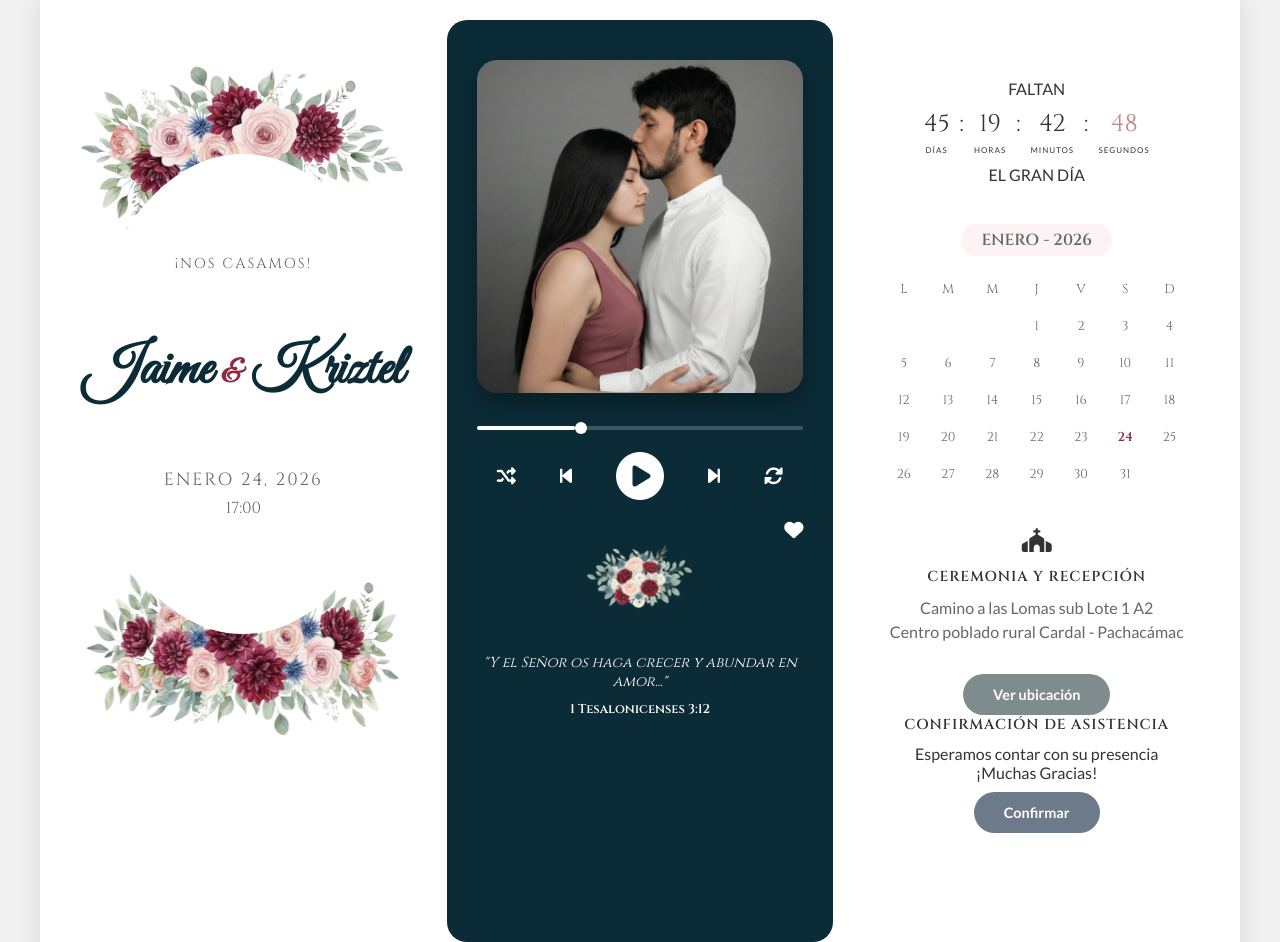
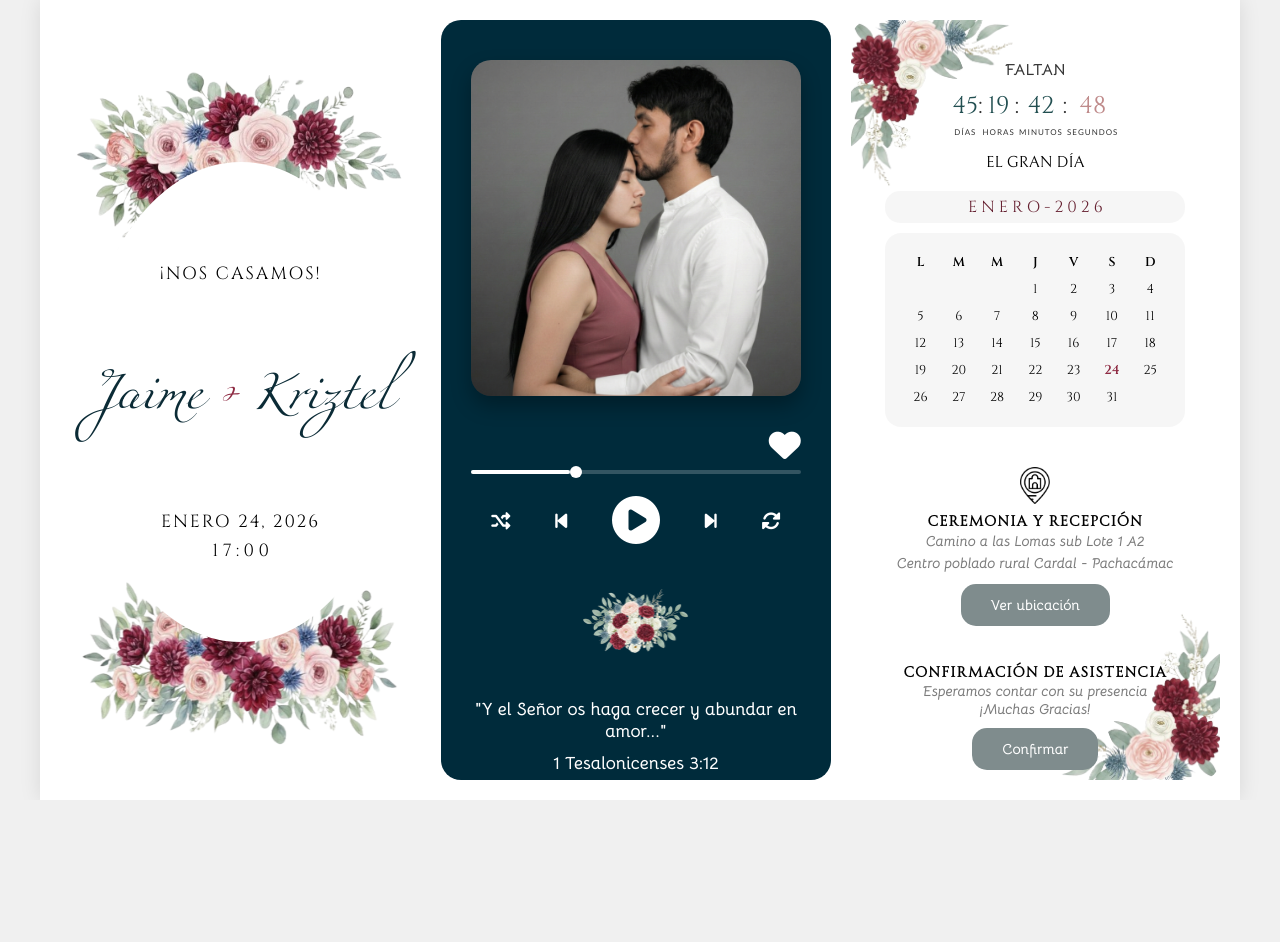
Before and after one commit to jjesal/saveTheDate, a plain HTML site: page index.html in a window 1280 px wide. Shown: the top 942 px of the page. After the commit the page ends 800 px from the top, so only its background shows below. Drawn offline with Linux system fonts and the light colour scheme.

Commit message:
fonts and icons

```diff
--- a/index.html
+++ b/index.html
@@ -4,7 +4,7 @@
 <head>
     <meta charset="UTF-8">
     <meta name="viewport" content="width=device-width, initial-scale=1.0">
-    <title>Boda de Jaime & Kriztel</title>
+    <title>Jaime & Kriztel</title>
     <link rel="preconnect" href="https://fonts.googleapis.com">
     <link rel="preconnect" href="https://fonts.gstatic.com" crossorigin>
     <link
@@ -24,16 +24,16 @@
             </div>
 
             <main class="main-circle">
-                <p class="intro-text">¡NOS CASAMOS!</p>
+                <p class="intro-text secondary-text">¡NOS CASAMOS!</p>
 
                 <h1 class="couple-names">
-                    Jaime <span class="amp">&</span> Kriztel
+                    Jaime <span class="amp">+</span> Kriztel
                 </h1>
 
-                <div class="date-highlight">
+                <div class="date-highlight secondary-text">
                     <time datetime="2026-01-24T17:00">
                         <span class="date">ENERO 24, 2026</span>
-                        <span class="time">17:00</span>
+                        <span class="time">1 7 : 0 0</span>
                     </time>
                 </div>
 
@@ -49,6 +49,7 @@
             </div>
 
             <div class="music-player">
+                <i class="fa-solid fa-heart"></i>
                 <div class="progress-bar">
                     <div class="progress-fill"></div>
                     <div class="progress-handle"></div>
@@ -60,7 +61,7 @@
                     <button aria-label="Siguiente"><i class="fa-solid fa-forward-step"></i></button>
                     <button aria-label="Repetir"><i class="fa-solid fa-rotate"></i></button>
                 </div>
-                <button class="favorite-btn" aria-label="Favorito"><i class="fa-solid fa-heart"></i></button>
+                <button class="favorite-btn" aria-label="Favorito"></button>
             </div>
 
             <div class="verse-container">
@@ -74,7 +75,7 @@
 
         <section class="details-section">
             <div class="floral-corner top-left">
-                <img src="flores-corner.png" alt="" aria-hidden="true">
+                <img src="./final-rose.png" alt="" aria-hidden="true">
             </div>
 
             <div class="countdown-container">
@@ -85,13 +86,15 @@
                     <div class="time-unit"><span id="minutos">17</span><small>MINUTOS</small></div>:
                     <div class="time-unit"><span id="segundos">57</span><small>SEGUNDOS</small></div>
                 </div>
-                <p class="label">EL GRAN DÍA</p>
+                <p class="label great-day">EL GRAN DÍA</p>
             </div>
 
             <div class="calendar-wrapper">
-                <h3>ENERO - 2026</h3>
+                <h3>E N E R O  -  2 0 2 6</h3>
                 <div class="calendar-grid">
-                    <span>L</span><span>M</span><span>M</span><span>J</span><span>V</span><span>S</span><span>D</span>
+                    <span class="week-days">L</span><span class="week-days">M</span><span class="week-days">M</span><span
+                        class="week-days">J</span><span class="week-days">V</span><span class="week-days">S</span><span
+                        class="week-days">D</span>
                     <span class="empty"></span><span class="empty"></span><span class="empty"></span>
                     <span>1</span><span>2</span><span>3</span><span>4</span>
                     <span>5</span><span>6</span><span>7</span><span>8</span><span>9</span><span>10</span><span>11</span>
@@ -103,26 +106,26 @@
             </div>
 
             <article class="location-info">
-                <i class="fa-solid fa-church location-icon"></i>
+                <img width="30" height="37" draggable="false" src="./ubicacion.png">
                 <h3>CEREMONIA Y RECEPCIÓN</h3>
-                <address>
+                <address class="final-secondary-text">
                     Camino a las Lomas sub Lote 1 A2<br>
                     Centro poblado rural Cardal - Pachacámac
                 </address>
 
                 <div class="action-buttons">
-                    <a href="https://maps.google.com" target="_blank" class="btn btn-secondary">Ver ubicación</a>
+                    <a href="https://maps.app.goo.gl/qMP4zxA41zV1CxEJ8?g_st=aw" target="_blank" class="btn btn-secondary">Ver ubicación</a>
                 </div>
             </article>
 
             <article class="rsvp-info">
                 <h3>CONFIRMACIÓN DE ASISTENCIA</h3>
-                <p>Esperamos contar con su presencia<br>¡Muchas Gracias!</p>
-                <button class="btn btn-primary">Confirmar</button>
+                <p class="final-secondary-text">Esperamos contar con su presencia<br>¡Muchas Gracias!</p>
+                <a href="http://wa.me/51970773680" target="_blank"  class="btn btn-primary">Confirmar</a>
             </article>
 
             <div class="floral-corner bottom-right">
-                <img src="flores-corner-br.png" alt="" aria-hidden="true">
+                <img src="./final-rose.png" alt="" aria-hidden="true">
             </div>
         </section>
 
--- a/style.css
+++ b/style.css
@@ -19,11 +19,102 @@
     /* Para cuerpo de texto */
 }
 
+@font-face {
+    font-family: 'fuente1';
+    src: url('./fonts/1.woff2') format('woff2');
+    font-weight: normal;
+    font-style: normal;
+    font-display: swap;
+}
+
+@font-face {
+    font-family: 'fuente2';
+    src: url('./fonts/2.woff2') format('woff2');
+    font-weight: normal;
+    font-style: normal;
+    font-display: swap;
+}
+
+@font-face {
+    font-family: 'fuente3';
+    src: url('./fonts/3.woff2') format('woff2');
+    font-weight: normal;
+    font-style: normal;
+    font-display: swap;
+}
+
+@font-face {
+    font-family: 'fuente4';
+    src: url('./fonts/4.woff2') format('woff2');
+    font-weight: normal;
+    font-style: normal;
+    font-display: swap;
+}
+
+@font-face {
+    font-family: 'fuente5';
+    src: url('./fonts/5.woff2') format('woff2');
+    font-weight: normal;
+    font-style: normal;
+    font-display: swap;
+}
+
+@font-face {
+    font-family: 'fuente6';
+    src: url('./fonts/6.woff2') format('woff2');
+    font-weight: normal;
+    font-style: normal;
+    font-display: swap;
+}
+
+@font-face {
+    font-family: 'fuente7';
+    src: url('./fonts/7.woff2') format('woff2');
+    font-weight: normal;
+    font-style: normal;
+    font-display: swap;
+}
+
+@font-face {
+    font-family: 'fuente8';
+    src: url('./fonts/8.woff2') format('woff2');
+    font-weight: normal;
+    font-style: normal;
+    font-display: swap;
+}
+
+@font-face {
+    font-family: 'fuente9';
+    src: url('./fonts/9.woff2') format('woff2');
+    font-weight: normal;
+    font-style: normal;
+    font-display: swap;
+}
+
+@font-face {
+    font-family: 'fuente10';
+    src: url('./fonts/10.woff2') format('woff2');
+    font-weight: normal;
+    font-style: normal;
+    font-display: swap;
+}
+
 * {
     box-sizing: border-box;
     margin: 0;
     padding: 0;
 }
+
+html {
+    scroll-snap-type: y mandatory;
+}
+
+.hero-section,
+.multimedia-section,
+.details-section {
+    scroll-snap-align: start;
+}
+
 
 body {
     background-color: #f0f0f0;
@@ -33,15 +124,18 @@ body {
 
 /* Contenedor principal estilo móvil */
 .invitation-container {
+    position: relative;
     max-width: 480px;
     /* Ancho típico de móvil */
     margin: 0 auto;
     background: var(--color-bg-light);
     box-shadow: 0 0 20px rgba(0, 0, 0, 0.1);
-    min-height: 100vh;
+    height: 100vh;
 }
 
-
+.invitation-container>* {
+    height: 100vh;
+}
 
 .intro-text {
     font-family: var(--font-serif);
@@ -51,16 +145,25 @@ body {
     color: var(--color-text-muted);
 }
 
+.great-day {
+    font-family: 'fuente3';
+    font-size: 1rem;
+    margin-top: 1rem;
+    color: black;
+    font-weight: 100;
+}
+
 .couple-names {
-    font-family: var(--font-script);
-    font-size: 3.5rem;
+    font-family: 'fuente9';
+    font-weight: lighter;
+    font-size: 5rem;
     color: var(--color-bg-dark);
     margin: 10px 0;
     line-height: 1.2;
 }
 
 .couple-names .amp {
-    font-size: 2rem;
+    font-size: 3.5rem;
     vertical-align: middle;
     color: var(--color-accent);
 }
@@ -68,12 +171,10 @@ body {
 .date-highlight time {
     display: block;
     font-family: var(--font-serif);
-    color: var(--color-text-muted);
 }
 
 .date-highlight .date {
     display: block;
-    font-size: 1.1rem;
     letter-spacing: 2px;
     margin-bottom: 5px;
 }
@@ -83,13 +184,26 @@ body {
     height: auto;
 }
 
+.floral-corner img {
+    position: absolute;
+    left: 0;
+    top: 0;
+    max-height: 14rem;
+}
+
+.floral-corner.bottom-right {
+    transform: rotate(-180deg);
+    right: 0;
+    bottom: 0;
+    position: absolute;
+}
 
 /* --- SECCIÓN 2: MULTIMEDIA (Fondo Oscuro) --- */
 .multimedia-section {
-    background-color: var(--color-bg-dark);
+    background-color: rgb(0, 43, 59);
     color: var(--color-text-light);
     padding: 40px 30px;
-    text-align: center;
+    text-align: end;
     border-radius: 20px 20px 0 0;
     /* Ligero borde redondeado arriba si se desea */
 }
@@ -164,18 +278,16 @@ body {
 }
 
 .bible-verse {
-    font-style: italic;
-    font-family: var(--font-serif);
+    /* font-style: italic; */
+    font-family: 'fuente7';
     margin-top: 40px;
-    font-size: 0.9rem;
+    font-size: 1.1rem;
 }
 
 .bible-verse cite {
     display: block;
     margin-top: 10px;
     font-style: normal;
-    font-weight: bold;
-    font-size: 0.8rem;
 }
 
 /* --- SECCIÓN 3: DETALLES --- */
@@ -188,13 +300,25 @@ body {
 }
 
 .countdown-container {
-    margin-bottom: 40px;
+    margin-bottom: 20px;
+    font-family: 'fuente7';
+}
+
+.final-secondary-text {
+    font-family: 'fuente6';
+    font-size: 0.9rem;
+    color: rgb(124, 124, 124);
+}
+
+.details-section article>h3 {
+    font-family: 'fuente4';
+    color: black;
+    /* color: red */
 }
 
 .timer {
     display: flex;
     justify-content: center;
-    gap: 10px;
     font-family: var(--font-serif);
     font-size: 1.5rem;
     color: var(--color-text-main);
@@ -213,35 +337,53 @@ body {
     margin-top: 5px;
     font-family: var(--font-sans);
 }
-#segundos{
-    color:rgba(135,37,37,0.536);
+
+#segundos {
+    color: rgba(135, 37, 37, 0.536);
 }
+
+
 /* Calendario */
 .calendar-wrapper h3 {
-    background: #fdf2f4;
-    /* Fondo rosado muy suave */
+    background-color: rgba(233, 233, 233, 0.43);
     display: inline-block;
     padding: 5px 20px;
     border-radius: 15px;
     font-family: var(--font-serif);
-    color: var(--color-text-muted);
-    margin-bottom: 20px;
+    font-weight: lighter;
+    color: rgb(102, 33, 49);
+    margin-bottom: 10px;
     font-size: 1rem;
+    width: 300px;
 }
 
 .calendar-grid {
     display: grid;
     grid-template-columns: repeat(7, 1fr);
-    gap: 10px;
+    /* gap: 10px; */
     font-family: var(--font-serif);
     font-size: 0.8rem;
     color: var(--color-text-muted);
     max-width: 300px;
     margin: 0 auto 40px auto;
+    background-color: rgba(233, 233, 233, 0.43);
+    border-radius: 1rem;
+    padding: 1rem;
+    color: black;
+}
+
+#dias,
+#horas,
+#minutos {
+    color: #224f51
 }
 
 .calendar-grid span {
     padding: 5px;
+}
+
+.week-days {
+    font-weight: bold;
 }
 
 .special-day {
@@ -270,9 +412,13 @@ body {
     font-family: var(--font-serif);
     font-size: 0.9rem;
     letter-spacing: 1px;
-    margin-bottom: 10px;
     color: var(--color-text-main);
     text-transform: uppercase;
+}
+
+.rsvp-info {
+    margin-top: 2rem;
+
 }
 
 .location-icon {
@@ -284,20 +430,23 @@ body {
 address {
     font-style: normal;
     color: var(--color-text-muted);
-    margin-bottom: 20px;
     line-height: 1.5;
 }
+
 /* --- SECCIÓN 1: HERO --- */
 .hero-section {
     text-align: center;
-    padding: 40px 20px;
     position: relative;
+    padding: 4% 1rem 0;
+
     /* width: 20rem; */
 }
+
 .main-circle {
     border-radius: 50%;
     top: -6rem;
     min-height: 60vh;
+    color: black;
     margin: auto;
     background-color: white;
     position: relative;
@@ -308,18 +457,29 @@ address {
     /* margin-left: 5.4rem; */
 }
 
+.secondary-text {
+    color: black;
+    font-size: 1.1rem;
+}
+
 .floral-decoration.bottom {
     position: relative;
     top: -10rem;
 }
 
-.floral-decoration{
+.floral-decoration {
     /* width: 20rem; */
 }
+
 .main-circle * {
     margin-bottom: 4rem;
 }
-.verse-container img{
+
+.verse-container {
+    text-align: center;
+}
+
+.verse-container img {
     width: 7rem;
     /* height: 5rem; */
 }
@@ -327,16 +487,24 @@ address {
 .btn {
     display: inline-block;
     padding: 12px 30px;
-    border-radius: 25px;
+    border-radius: 15px;
     /* Bordes muy redondeados */
     text-decoration: none;
-    font-family: var(--font-sans);
-    font-weight: bold;
+    font-family: 'fuente7';
+    font-weight: 100;
     font-size: 0.9rem;
     transition: all 0.3s ease;
     border: none;
     cursor: pointer;
     margin-top: 10px;
+    position: relative;
+    z-index: 10;
+}
+
+.fa-solid.fa-heart {
+    font-size: 2rem;
+    justify-content: right;
+    margin-bottom: 0.6rem;
 }
 
 .btn-secondary {
@@ -346,8 +514,7 @@ address {
 }
 
 .btn-primary {
-    background-color: #6c7a89;
-    /* Otro tono de gris azulado según imagen */
+    background-color: #7f8c8d;
     color: white;
 }
 
@@ -359,6 +526,7 @@ address {
 /* --- VISTA DE ESCRITORIO (TRÍPTICO) --- */
 @media (min-width: 1024px) {
     .main-circle {}
+
     .invitation-container {
         max-width: 1200px;
         /* Hacemos el contenedor ancho */
@@ -370,6 +538,7 @@ address {
         gap: 20px;
         /* Espacio entre paneles */
     }
+
 
     /* Hacemos que cada sección ocupe el mismo ancho (1/3) */
     .hero-section,
```
Also changed, not shown: final-rose.png (added), fonts/1.woff2 (added), fonts/10.woff2 (added), fonts/2.woff2 (added), fonts/3.woff2 (added), fonts/4.woff2 (added), fonts/5.woff2 (added), fonts/6.woff2 (added), fonts/7.woff2 (added), fonts/8.woff2 (added), fonts/9.woff2 (added), ubicacion.png (added).
